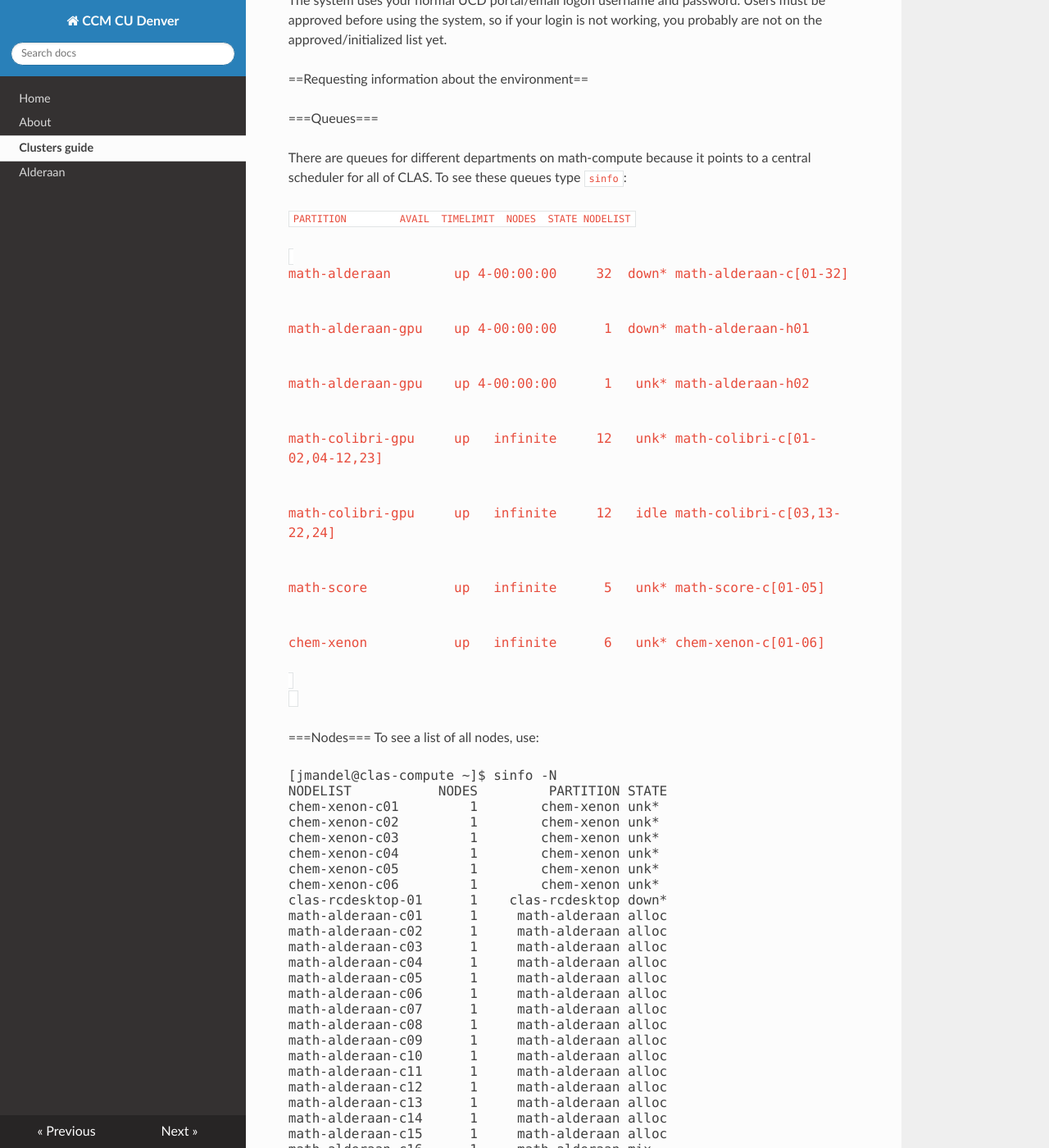
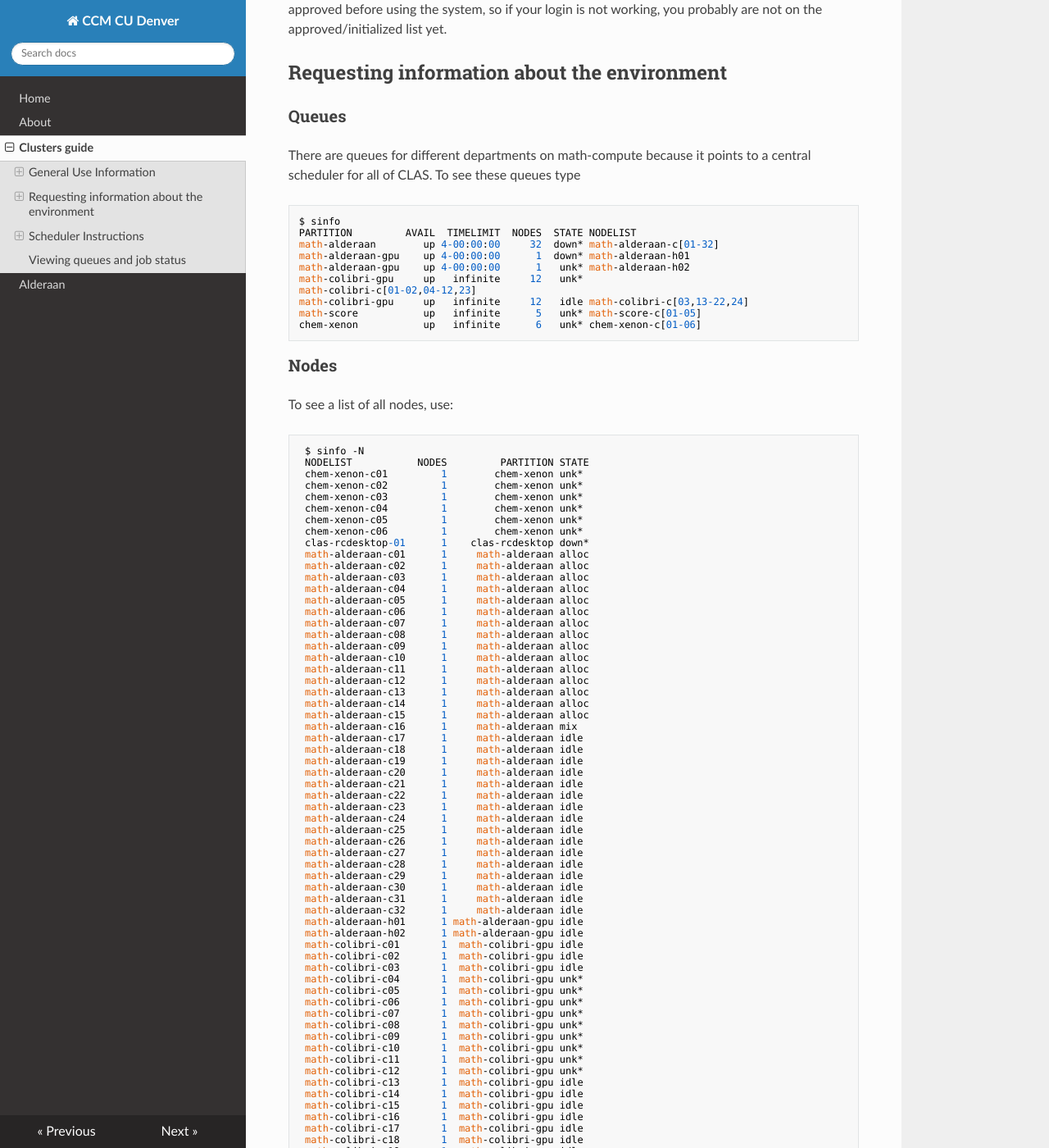
Before and after one commit to ccmucdenver/ccm-docs, an MkDocs documentation site: the page built from docs/clusters_guide.md, in a window 1280 px wide and 1400 px high, scrolled down 2015 px. Shown: the whole window at 82% size. Built offline with MkDocs 1.6.1, drawn with Linux system fonts in a browser that asks for light colours; nearby versions of some CDN libraries; some of the changed text lies outside the part shown.

Commit message:
docs/clusters_guide.md wikimedia -> markdown

```diff
--- a/docs/clusters_guide.md
+++ b/docs/clusters_guide.md
@@ -1,41 +1,42 @@
-[[Category:Math compute cluster]]
-:''Up to [[CCM]]''
-==General Use Information==
-
-===Logging In===
+# Guide to CCM clusters
+## General Use Information
+###Logging In
 
 The clas-compute system uses (mostly) CentOS 7 and 8 operating system. At this time, the main way of using the system is to use an SSH client to login to a terminal session on clas-compute. You will need to be on the CU Denver network (wired or CU Denver wireless, not CU Denver Guest), or using the university's VPN client.
 
 This system uses your normal portal/email username and password.
 
-On Windows, you will need an SSH client. There are several out there, but generally most people use PuTTY which is available for download [https://www.chiark.greenend.org.uk/~sgtatham/putty/latest.html here]. You can use either 32 or 64 bit versions - computers that require the 32 bit version are rather rare (early Windows 7/Vista/XP). The Host Name is clas-compute.ucdenver.pvt. (image is from the old system, but same difference)
+On Windows, you will need an SSH client. There are several out there, but generally most people use PuTTY which is available for download [here](https://www.chiark.greenend.org.uk/~sgtatham/putty/latest.html). You can use either 32 or 64 bit versions - computers that require the 32 bit version are rather rare (early Windows 7/Vista/XP). The Host Name is clas-compute.ucdenver.pvt.
 
+<!---
+(image is from the old system, but same difference)
 [[File:Puttywindows.png|center|PuTTY Windows]]
+-->
 
-You can also use the [https://docs.microsoft.com/en-us/windows/wsl/install-win10 Windows 10 subsystem for Linux], where you install a Linux distribution as an app and can use it to ssh out like from a terminal window on any Linux machine. This is often more stable than Putty, which tends to get stuck on some computers.
+You can also use the [Windows 10 subsystem for Linux](https://docs.microsoft.com/en-us/windows/wsl/install-win10)Windows 10 subsystem for Linux], where you install a Linux distribution as an app and can use it to ssh out like from a terminal window on any Linux machine. This is often more stable than Putty, which tends to get stuck on some computers.
 
 On Macintosh, you can either use a specialized SSH client or Terminal which is built into the operating system. While in Finder on your Mac, press the Option, Shift, and U keys simultaneously. The Utilities folder should appear and the Terminal is within this folder. Open terminal and at the prompt type in:
 
-<code>ssh awesomeperson@clas-compute.ucdenver.pvt</code>
+    ssh awesomeperson@clas-compute.ucdenver.pvt
 
 Whereas awesomeperson would be your UCD username. After connecting, it should ask for your UCD password and enter it at this point.
 
 Science will then occur and you should be at the clas-compute prompt and in your home directory.
 
-===Interactive Use===
+###Interactive Use
 
-Using a server ‘interactively’ (aka not scheduling a job) is often needed for troubleshooting a job or just watching what it is doing in real time. After SSH’ing into math-compute, you can type <code>ssh math-colibri-i01</code> or whatever server you want to go directly to the server. '''Please do not run anything directly on compute nodes, which are reserved for jobs under the control of the scheduler, even if you may be able to ssh there.  These are nodes with names like math-colibri-c01 with the "c" before the number. Using compute nodes, where other people run jobs through the scheduler, will interfere with their work and make you very unpopular.'''
+Using a server ‘interactively’ (aka not scheduling a job) is often needed for troubleshooting a job or just watching what it is doing in real time. After SSH’ing into math-compute, you can type <code>ssh math-colibri-i01</code> or whatever server you want to go directly to the server. **Please do not run anything directly on compute nodes, which are reserved for jobs under the control of the scheduler, even if you may be able to ssh there.  These are nodes with names like math-colibri-c01 with the "c" before the number. Using compute nodes, where other people run jobs through the scheduler, will interfere with their work and make you very unpopular.**
 
 
-Using ‘screen’ is generally a good idea both math-compute or the interactive nodes. Basically was screen does is starts a virtual terminal inside your terminal. Sound confusing? It is. The plus of this virtual terminal is if you get disconnected, whatever you were running is still going.
+Using 'screen' is generally a good idea both math-compute or the interactive nodes. Basically was screen does is starts a virtual terminal inside your terminal. Sound confusing? It is. The plus of this virtual terminal is if you get disconnected, whatever you were running is still going.
 
-<code>screen –S ‘bananaphone’</code> (make the name whatever you want) creates a new terminal with that name
+'screen –S bananaphone' (make the name whatever you want) creates a new terminal with that name
 
 If you want to disconnect from the screen but leave it running, hit the combination of Control-A and press the D key to disconnect. Control-A is the combo to let screen know you want to do an action.
 
 When you want to reconnect to the screen later, log back onto wherever you started the screen and type <code>screen –r</code>. If you have more than one screen, it’ll complain and tell you the screens you have available to reconnect to. <code>screen –r ‘bananaphone’</code> to reconnect to that screen. Sometimes there is a number in front of the screen so <code>screen –r 3128.bananaphone</code>. It’ll tell you the number in the <code>screen –r</code> info screen.
 
-===File Storage===
+###File Storage
 
 Math home directories are on a shared server with 40TB total (right now). Projects are found in /storage/department/projects (where department may be one of many departments who use this system).
 
@@ -43,123 +44,115 @@ For example, the mixtures project is in <code>/storage/math/projects/mixtures</c
 
 If you need a lot of data storage, please contact Joe before filling everything you can find.
 
-df –h will show you the storage arrays and how much space is available. There are different types of ‘empty’ space in linux so it may say there is plenty of space in df –h yet the array is full.
+df –h will show you the storage arrays and how much space is available. There are different types of "empty" space in linux so it may say there is plenty of space in df –h yet the array is full.
 
-===Passwords===
+###Passwords
 
 The system uses your normal UCD portal/email logon username and password. Users must be approved before using the system, so if your login is not working, you probably are not on the approved/initialized list yet.
 
-==Requesting information about the environment==
+##Requesting information about the environment
 
-===Queues===
+###Queues
 
-There are queues for different departments on math-compute because it points to a central scheduler for all of CLAS. To see these queues type <code>sinfo</code>:
+There are queues for different departments on math-compute because it points to a central scheduler for all of CLAS. To see these queues type
 
-<code>PARTITION         AVAIL  TIMELIMIT  NODES  STATE NODELIST
+    $ sinfo
+    PARTITION         AVAIL  TIMELIMIT  NODES  STATE NODELIST
+    math-alderaan        up 4-00:00:00     32  down* math-alderaan-c[01-32]
+    math-alderaan-gpu    up 4-00:00:00      1  down* math-alderaan-h01
+    math-alderaan-gpu    up 4-00:00:00      1   unk* math-alderaan-h02
+    math-colibri-gpu     up   infinite     12   unk*
+    math-colibri-c[01-02,04-12,23]
+    math-colibri-gpu     up   infinite     12   idle math-colibri-c[03,13-22,24]
+    math-score           up   infinite      5   unk* math-score-c[01-05]
+    chem-xenon           up   infinite      6   unk* chem-xenon-c[01-06]
 
-math-alderaan        up 4-00:00:00     32  down* math-alderaan-c[01-32]
-
-math-alderaan-gpu    up 4-00:00:00      1  down* math-alderaan-h01
-
-math-alderaan-gpu    up 4-00:00:00      1   unk* math-alderaan-h02
-
-math-colibri-gpu     up   infinite     12   unk* math-colibri-c[01-02,04-12,23]
-
-math-colibri-gpu     up   infinite     12   idle math-colibri-c[03,13-22,24]
-
-math-score           up   infinite      5   unk* math-score-c[01-05]
-
-chem-xenon           up   infinite      6   unk* chem-xenon-c[01-06]
-
-</code>
-
-===Nodes===
+###Nodes
 To see a list of all nodes, use:
 
-<pre>
-[jmandel@clas-compute ~]$ sinfo -N
-NODELIST           NODES         PARTITION STATE
-chem-xenon-c01         1        chem-xenon unk*
-chem-xenon-c02         1        chem-xenon unk*
-chem-xenon-c03         1        chem-xenon unk*
-chem-xenon-c04         1        chem-xenon unk*
-chem-xenon-c05         1        chem-xenon unk*
-chem-xenon-c06         1        chem-xenon unk*
-clas-rcdesktop-01      1    clas-rcdesktop down*
-math-alderaan-c01      1     math-alderaan alloc
-math-alderaan-c02      1     math-alderaan alloc
-math-alderaan-c03      1     math-alderaan alloc
-math-alderaan-c04      1     math-alderaan alloc
-math-alderaan-c05      1     math-alderaan alloc
-math-alderaan-c06      1     math-alderaan alloc
-math-alderaan-c07      1     math-alderaan alloc
-math-alderaan-c08      1     math-alderaan alloc
-math-alderaan-c09      1     math-alderaan alloc
-math-alderaan-c10      1     math-alderaan alloc
-math-alderaan-c11      1     math-alderaan alloc
-math-alderaan-c12      1     math-alderaan alloc
-math-alderaan-c13      1     math-alderaan alloc
-math-alderaan-c14      1     math-alderaan alloc
-math-alderaan-c15      1     math-alderaan alloc
-math-alderaan-c16      1     math-alderaan mix
-math-alderaan-c17      1     math-alderaan idle
-math-alderaan-c18      1     math-alderaan idle
-math-alderaan-c19      1     math-alderaan idle
-math-alderaan-c20      1     math-alderaan idle
-math-alderaan-c21      1     math-alderaan idle
-math-alderaan-c22      1     math-alderaan idle
-math-alderaan-c23      1     math-alderaan idle
-math-alderaan-c24      1     math-alderaan idle
-math-alderaan-c25      1     math-alderaan idle
-math-alderaan-c26      1     math-alderaan idle
-math-alderaan-c27      1     math-alderaan idle
-math-alderaan-c28      1     math-alderaan idle
-math-alderaan-c29      1     math-alderaan idle
-math-alderaan-c30      1     math-alderaan idle
-math-alderaan-c31      1     math-alderaan idle
-math-alderaan-c32      1     math-alderaan idle
-math-alderaan-h01      1 math-alderaan-gpu idle
-math-alderaan-h02      1 math-alderaan-gpu idle
-math-colibri-c01       1  math-colibri-gpu idle
-math-colibri-c02       1  math-colibri-gpu idle
-math-colibri-c03       1  math-colibri-gpu idle
-math-colibri-c04       1  math-colibri-gpu unk*
-math-colibri-c05       1  math-colibri-gpu unk*
-math-colibri-c06       1  math-colibri-gpu unk*
-math-colibri-c07       1  math-colibri-gpu unk*
-math-colibri-c08       1  math-colibri-gpu unk*
-math-colibri-c09       1  math-colibri-gpu unk*
-math-colibri-c10       1  math-colibri-gpu unk*
-math-colibri-c11       1  math-colibri-gpu unk*
-math-colibri-c12       1  math-colibri-gpu unk*
-math-colibri-c13       1  math-colibri-gpu idle
-math-colibri-c14       1  math-colibri-gpu idle
-math-colibri-c15       1  math-colibri-gpu idle
-math-colibri-c16       1  math-colibri-gpu idle
-math-colibri-c17       1  math-colibri-gpu idle
-math-colibri-c18       1  math-colibri-gpu idle
-math-colibri-c19       1  math-colibri-gpu idle
-math-colibri-c20       1  math-colibri-gpu idle
-math-colibri-c21       1  math-colibri-gpu idle
-math-colibri-c22       1  math-colibri-gpu idle
-math-colibri-c23       1  math-colibri-gpu idle
-math-colibri-c24       1  math-colibri-gpu idle
-math-score-c01         1        math-score unk*
-math-score-c02         1        math-score unk*
-math-score-c03         1        math-score idle
-math-score-c04         1        math-score idle
-math-score-c05         1        math-score idle
-</pre>
+     $ sinfo -N
+     NODELIST           NODES         PARTITION STATE
+     chem-xenon-c01         1        chem-xenon unk*
+     chem-xenon-c02         1        chem-xenon unk*
+     chem-xenon-c03         1        chem-xenon unk*
+     chem-xenon-c04         1        chem-xenon unk*
+     chem-xenon-c05         1        chem-xenon unk*
+     chem-xenon-c06         1        chem-xenon unk*
+     clas-rcdesktop-01      1    clas-rcdesktop down*
+     math-alderaan-c01      1     math-alderaan alloc
+     math-alderaan-c02      1     math-alderaan alloc
+     math-alderaan-c03      1     math-alderaan alloc
+     math-alderaan-c04      1     math-alderaan alloc
+     math-alderaan-c05      1     math-alderaan alloc
+     math-alderaan-c06      1     math-alderaan alloc
+     math-alderaan-c07      1     math-alderaan alloc
+     math-alderaan-c08      1     math-alderaan alloc
+     math-alderaan-c09      1     math-alderaan alloc
+     math-alderaan-c10      1     math-alderaan alloc
+     math-alderaan-c11      1     math-alderaan alloc
+     math-alderaan-c12      1     math-alderaan alloc
+     math-alderaan-c13      1     math-alderaan alloc
+     math-alderaan-c14      1     math-alderaan alloc
+     math-alderaan-c15      1     math-alderaan alloc
+     math-alderaan-c16      1     math-alderaan mix
+     math-alderaan-c17      1     math-alderaan idle
+     math-alderaan-c18      1     math-alderaan idle
+     math-alderaan-c19      1     math-alderaan idle
+     math-alderaan-c20      1     math-alderaan idle
+     math-alderaan-c21      1     math-alderaan idle
+     math-alderaan-c22      1     math-alderaan idle
+     math-alderaan-c23      1     math-alderaan idle
+     math-alderaan-c24      1     math-alderaan idle
+     math-alderaan-c25      1     math-alderaan idle
+     math-alderaan-c26      1     math-alderaan idle
+     math-alderaan-c27      1     math-alderaan idle
+     math-alderaan-c28      1     math-alderaan idle
+     math-alderaan-c29      1     math-alderaan idle
+     math-alderaan-c30      1     math-alderaan idle
+     math-alderaan-c31      1     math-alderaan idle
+     math-alderaan-c32      1     math-alderaan idle
+     math-alderaan-h01      1 math-alderaan-gpu idle
+     math-alderaan-h02      1 math-alderaan-gpu idle
+     math-colibri-c01       1  math-colibri-gpu idle
+     math-colibri-c02       1  math-colibri-gpu idle
+     math-colibri-c03       1  math-colibri-gpu idle
+     math-colibri-c04       1  math-colibri-gpu unk*
+     math-colibri-c05       1  math-colibri-gpu unk*
+     math-colibri-c06       1  math-colibri-gpu unk*
+     math-colibri-c07       1  math-colibri-gpu unk*
+     math-colibri-c08       1  math-colibri-gpu unk*
+     math-colibri-c09       1  math-colibri-gpu unk*
+     math-colibri-c10       1  math-colibri-gpu unk*
+     math-colibri-c11       1  math-colibri-gpu unk*
+     math-colibri-c12       1  math-colibri-gpu unk*
+     math-colibri-c13       1  math-colibri-gpu idle
+     math-colibri-c14       1  math-colibri-gpu idle
+     math-colibri-c15       1  math-colibri-gpu idle
+     math-colibri-c16       1  math-colibri-gpu idle
+     math-colibri-c17       1  math-colibri-gpu idle
+     math-colibri-c18       1  math-colibri-gpu idle
+     math-colibri-c19       1  math-colibri-gpu idle
+     math-colibri-c20       1  math-colibri-gpu idle
+     math-colibri-c21       1  math-colibri-gpu idle
+     math-colibri-c22       1  math-colibri-gpu idle
+     math-colibri-c23       1  math-colibri-gpu idle
+     math-colibri-c24       1  math-colibri-gpu idle
+     math-score-c01         1        math-score unk*
+     math-score-c02         1        math-score unk*
+     math-score-c03         1        math-score idle
+     math-score-c04         1        math-score idle
+     math-score-c05         1        math-score idle
+
 
 
 It looks confusing but there is a method to the madness in the naming convention. Obviously, math-colibri and math-score are the identifiers for what cluster/building the servers are in, but the –c## and –i## stand for compute and interactive. the c## servers are usually part of the queuing system and the i## ones are for interactive use. Again, never ssh to compute nodes directly.
 
-==Scheduler Instructions==
+##Scheduler Instructions
 
-===Submitting a job===
+###Submitting a job
 
 The <code>sbatch</code> command is used to submit a job into a queue. Your job should be a script that is accessible to the compute nodes. You can add switches to the <code>sbatch</code> command, but it is recommended to make them a part of your batch script. Here is a sample SLURM batch script: COMING SOON
 
-===Viewing queues and job status===
+##Viewing queues and job status
 
 The <code>squeue</code> command is used to gather information from the scheduler. Some of the most common switches are: COMING SOON
```
